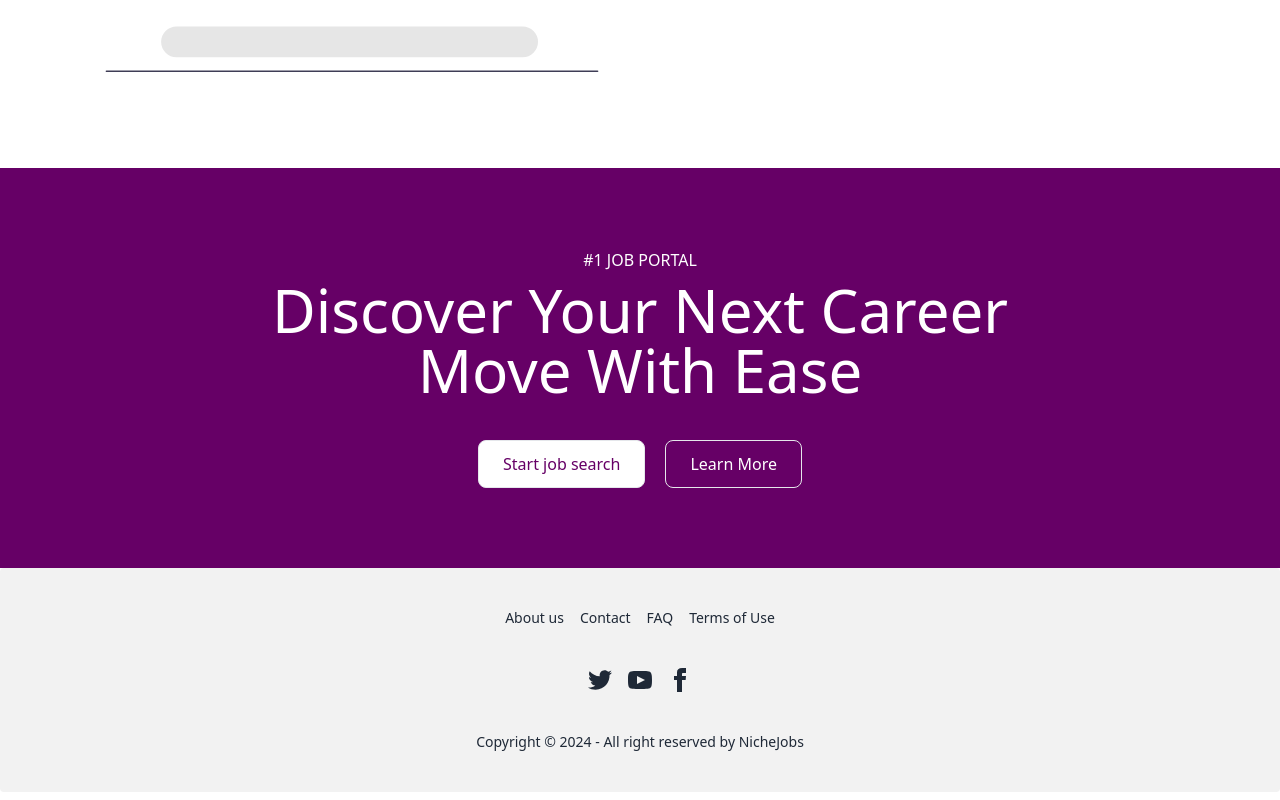
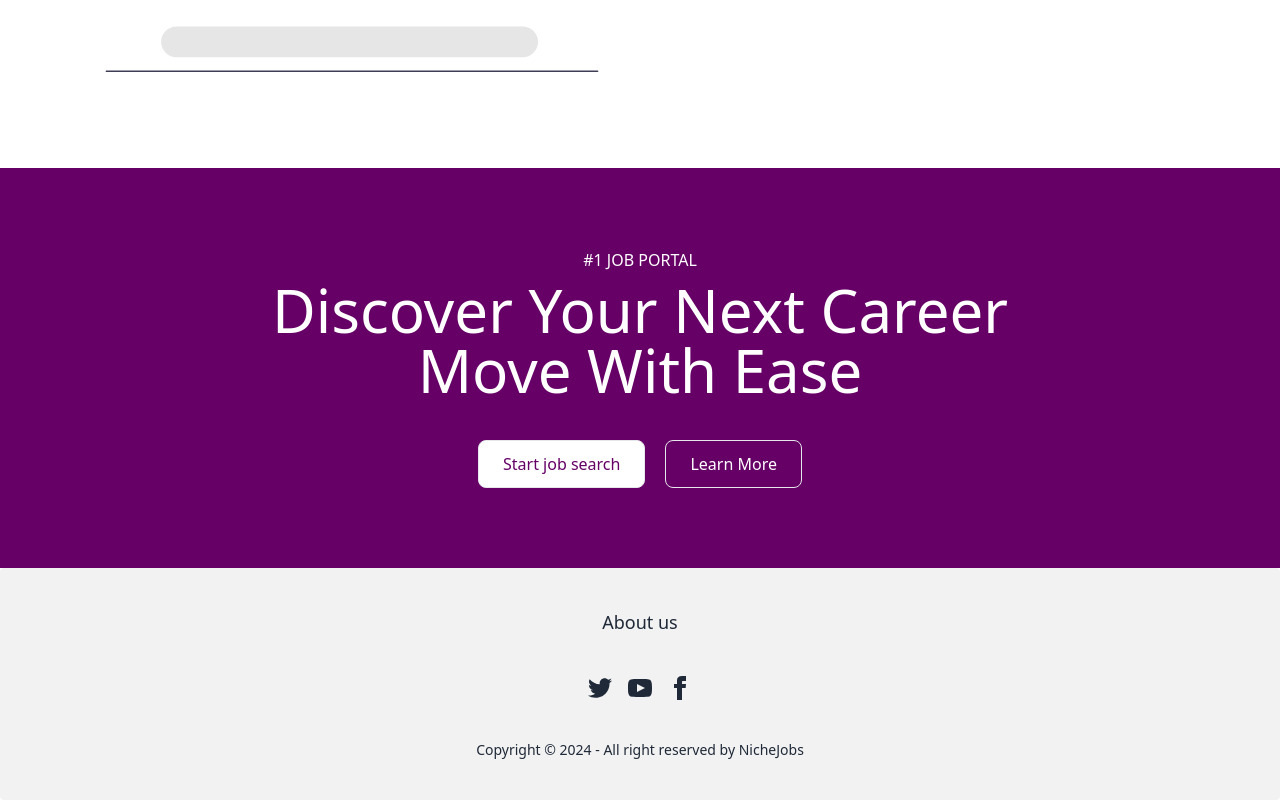
Before and after one commit to richmondnkrumah/mini-project, a Next.js app: page / in a window 1280 px wide. Shown: the part 1848-2648 px from the top of the page. Built offline with nearby package versions, Linux system fonts and the light colour scheme; no server answers.

Commit message:
removed uused links

```diff
--- a/src/components/Footer.tsx
+++ b/src/components/Footer.tsx
@@ -1,3 +1,4 @@
+import Link from 'next/link'
 import React from 'react'
 
 type Props = {}
@@ -6,10 +7,7 @@ const Footer = (props: Props) => {
   return (
     <footer className="footer footer-center p-10 bg-base-200 text-base-content rounded">
           <nav className="grid grid-flow-col gap-4">
-            <a className="link link-hover">About us</a>
-            <a className="link link-hover">Contact</a>
-            <a className="link link-hover">FAQ</a>
-            <a className="link link-hover">Terms of Use</a>
+            <Link href={"/about"} className="link link-hover text-lg">About us</Link>
           </nav>
           <nav>
             <div className="grid grid-flow-col gap-4">
```
